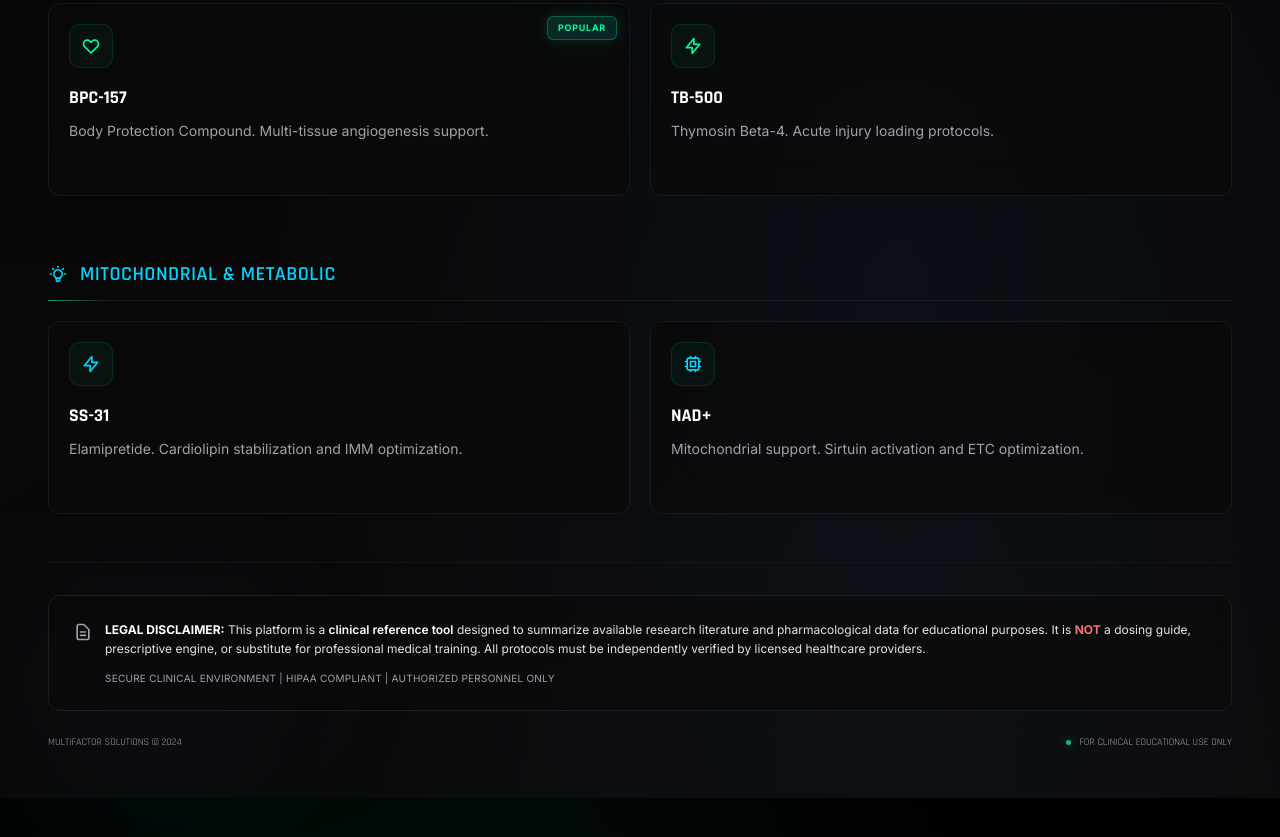
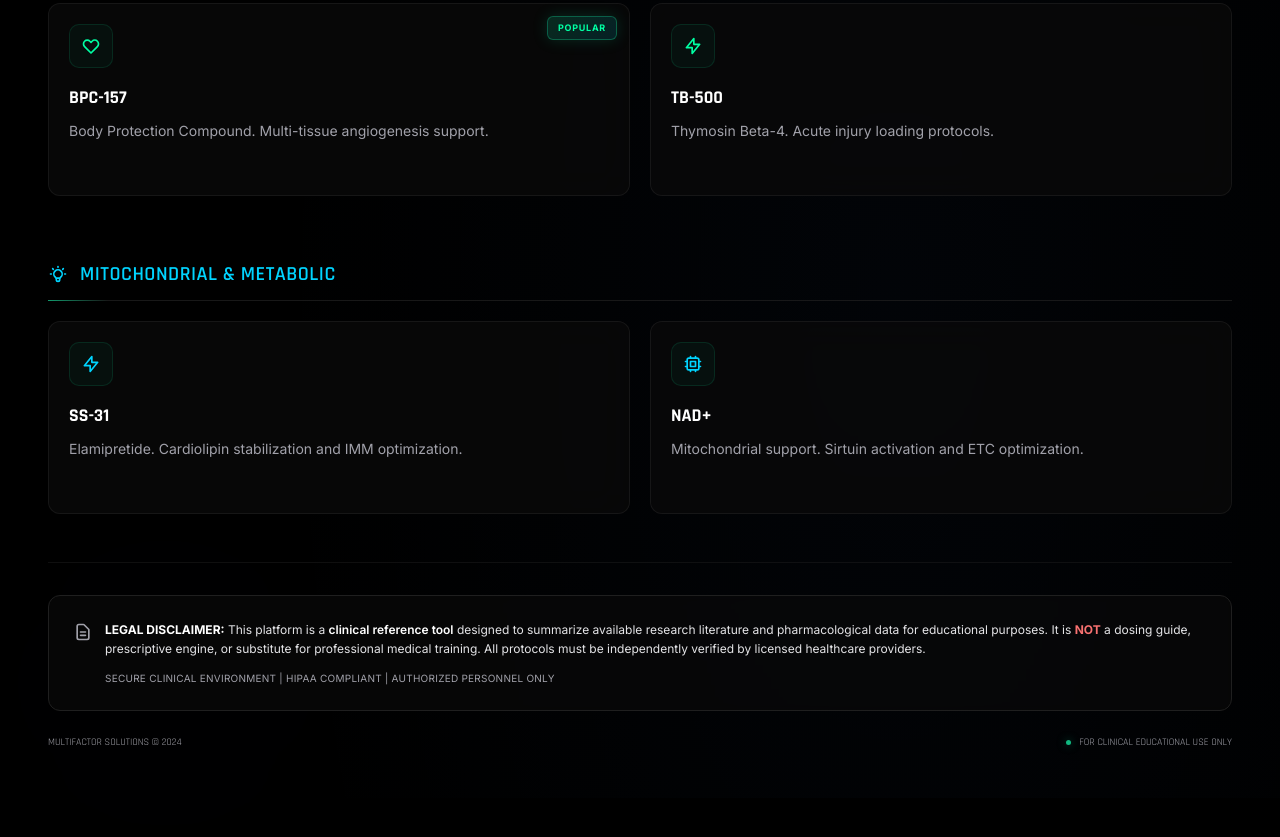
Before and after one commit to MultiFitMatt/MF-ClinRef, a plain HTML site: page index.html in a window 1280 px wide. Shown: the part 1683-2520 px from the top of the page. Drawn offline with nearby package versions, Linux system fonts and the light colour scheme.

Commit message:
Update index.html

```diff
--- a/index.html
+++ b/index.html
@@ -45,11 +45,10 @@
         body {
             background-color: #000000;
             color: #e4e4e7;
-            /* More black, less blue gradient */
+            /* Pure black - no green tint! */
             background-image:
-                radial-gradient(ellipse at 30% 20%, rgba(16, 185, 129, 0.08) 0%, transparent 50%),
-                radial-gradient(ellipse at 70% 80%, rgba(59, 130, 246, 0.06) 0%, transparent 50%),
-                linear-gradient(180deg, #000000 0%, #0a0a0a 100%);
+                radial-gradient(ellipse at 70% 80%, rgba(59, 130, 246, 0.03) 0%, transparent 50%),
+                linear-gradient(180deg, #000000 0%, #000000 100%);
         }
 
         /* Glassmorphism Cards - Darker base */
@@ -69,14 +68,14 @@
             transform: translateY(-4px);
         }
 
-        /* Subtle animated glows - MORE BLACK dominant */
+        /* Subtle animated glows - MINIMAL */
         .glow-green {
             position: absolute;
             width: 600px;
             height: 600px;
-            background: radial-gradient(circle, rgba(16, 185, 129, 0.08) 0%, transparent 70%);
+            background: radial-gradient(circle, rgba(16, 185, 129, 0.02) 0%, transparent 70%);
             pointer-events: none;
-            filter: blur(80px);
+            filter: blur(100px);
             animation: float-slow 25s ease-in-out infinite;
         }
 
@@ -84,9 +83,9 @@
             position: absolute;
             width: 500px;
             height: 500px;
-            background: radial-gradient(circle, rgba(59, 130, 246, 0.05) 0%, transparent 70%);
+            background: radial-gradient(circle, rgba(59, 130, 246, 0.02) 0%, transparent 70%);
             pointer-events: none;
-            filter: blur(80px);
+            filter: blur(100px);
             animation: float-slow 20s ease-in-out infinite reverse;
         }
 
@@ -164,7 +163,7 @@
             color: #00ffa3;
         }
 
-        /* Custom Scrollbar - Green accent */
+        /* Custom Scrollbar - Charcoal/Dark Blue */
         ::-webkit-scrollbar {
             width: 10px;
         }
@@ -172,11 +171,11 @@
             background: #000000;
         }
         ::-webkit-scrollbar-thumb {
-            background: linear-gradient(180deg, #10b981 0%, #059669 100%);
+            background: #1a1a2e;
             border-radius: 5px;
         }
         ::-webkit-scrollbar-thumb:hover {
-            background: linear-gradient(180deg, #00ffa3 0%, #10b981 100%);
+            background: #252540;
         }
 
         /* Hero text animation */
```
